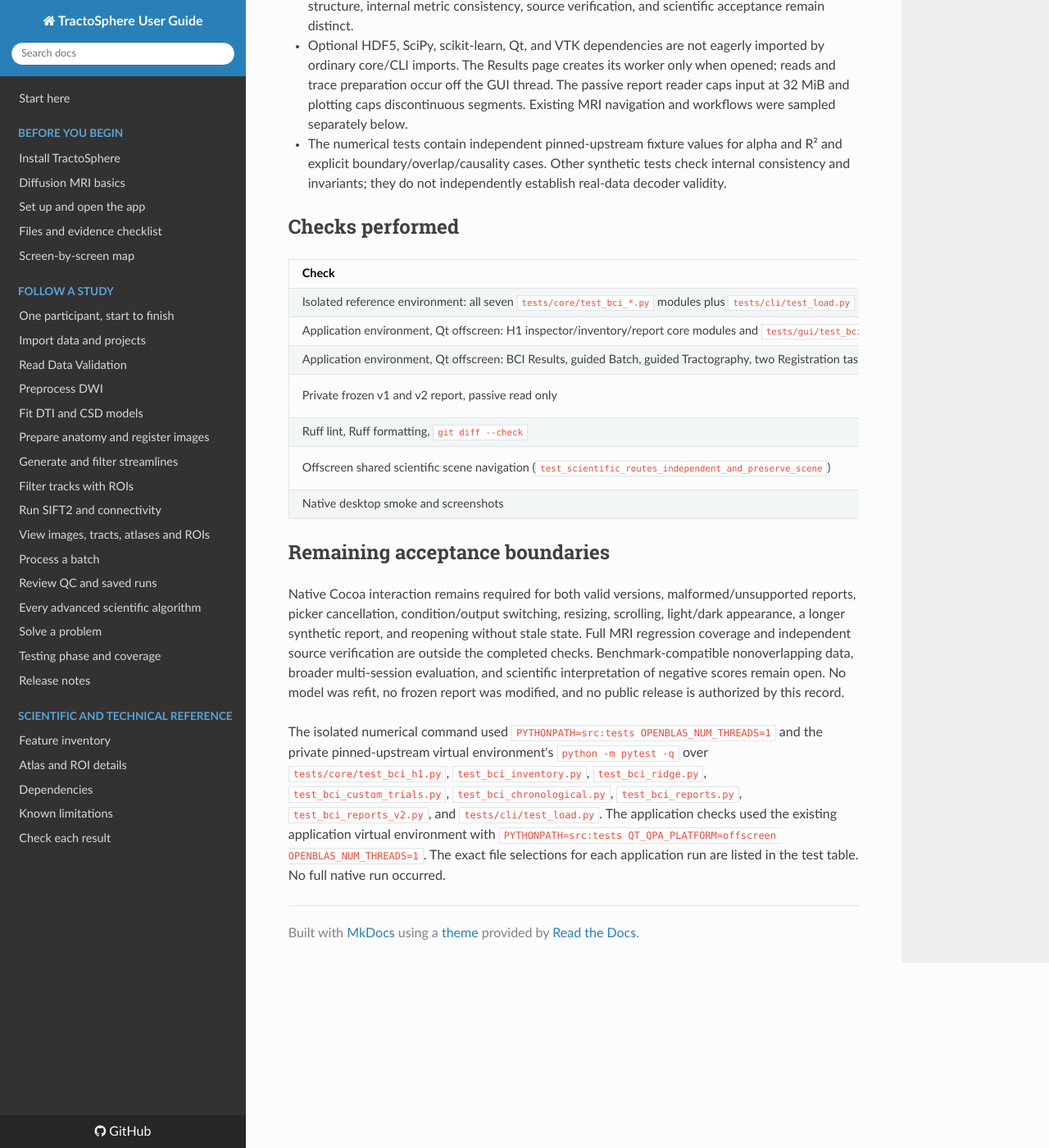
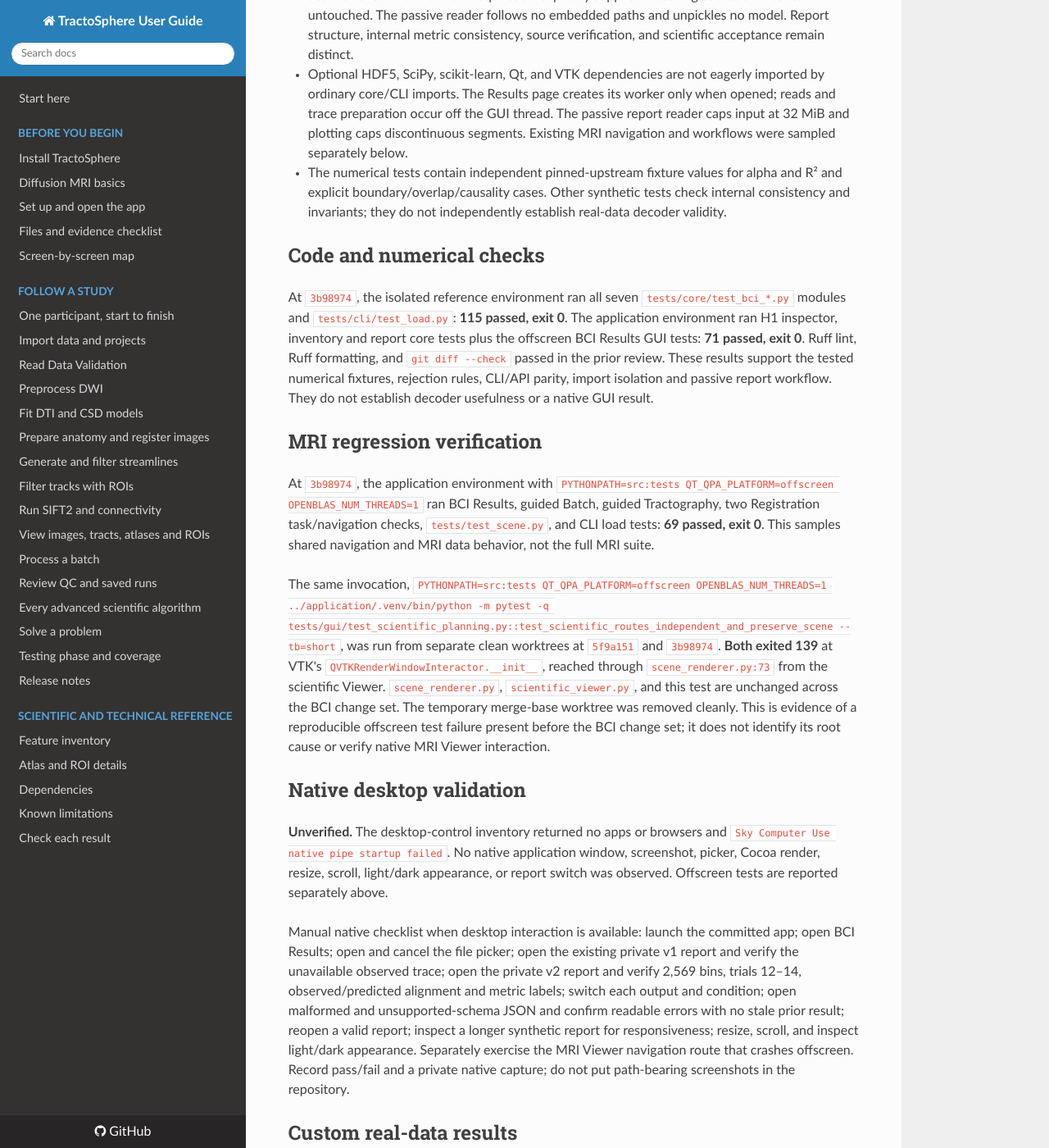
Before and after one commit to kkartikeya-kulkarni/TractoSphere, an MkDocs documentation site: the page built from docs/BCI_ALPHA_ACCEPTANCE_REVIEW.md, in a window 1280 px wide and 1400 px high, scrolled down 1236 px. Shown: the whole window at 82% size. Built offline with MkDocs 1.6.1, drawn with Linux system fonts in a browser that asks for light colours; nearby versions of some CDN libraries; some of the changed text lies outside the part shown.

Commit message:
Classify paired offscreen VTK failure and BCI alpha evidence

```diff
--- a/docs/BCI_ALPHA_ACCEPTANCE_REVIEW.md
+++ b/docs/BCI_ALPHA_ACCEPTANCE_REVIEW.md
@@ -12,6 +12,7 @@
 | P1, confirmed declaration-integrity defect | `src/dmri_studio/core/bci_inventory.py:205`, `src/dmri_studio/core/bci_ridge.py:474`, and `src/dmri_studio/core/bci_chronological.py:203` parsed versioned JSON declarations with the default last-duplicate-key-wins behavior. A file containing two `roles`, `selections`, or `schema` keys could silently select a different declaration from the one a reviewer read. | Shared strict parser rejects duplicate keys at every nesting level and nonfinite JSON constants before source inspection or fitting. Each entry path has a focused regression. |
 | P2, confirmed malformed-report handling defect | `src/dmri_studio/core/bci_reports.py:52` and `:208` previously let extreme finite v2 values raise `OverflowError` (for example during `math.fsum`), rather than the documented report-validation error. | Reject unsupported numeric range with `ValueError`; regression exercises a v2 report and an oversized finite integer. No metric or tolerance was changed. |
 | Open scientific limitation, not a code defect | The available public calibration/minival assets have demonstrated observation overlap. The pinned file-level reference therefore rejects that pairing. The frozen within-recording experiment is custom, uses one recording and three evaluation trials, and has negative pooled R² values. | Do not relabel as prospective benchmark validation or tune the frozen experiment. Find documented nonoverlapping assets for an unchanged benchmark comparison. |
+| Pre-existing offscreen test failure; cause unresolved | The exact shared-scene test exits 139 in `QVTKRenderWindowInteractor.__init__` at both merge base `5f9a151` and reviewed HEAD `3b98974`, using the same application Python and offscreen invocation. Renderer, Viewer, and test files are unchanged across the BCI change set. | This comparison does not support attributing the crash to BCI code. It also does not establish the underlying platform or VTK cause; native Viewer behavior remains to be checked separately. |
 | Open verification question | Native Cocoa file picker, appearance, plot readability, report switching, and long-report responsiveness could not be directly observed: the computer-control native pipe failed to start in this session. | Native desktop smoke remains blocked; offscreen Qt tests do not satisfy it. |
 
 No additional numerical, role-separation, source-writing, or MRI regression defect was confirmed by the reviewed code and executed checks. The v2 reader recomputes embedded pooled/per-trial metrics but cannot independently verify the NWB on passive open. The v1 reader cannot recompute metrics because it lacks observed targets. These distinctions remain explicit in the GUI and CLI.
@@ -24,20 +25,26 @@
 - Optional HDF5, SciPy, scikit-learn, Qt, and VTK dependencies are not eagerly imported by ordinary core/CLI imports. The Results page creates its worker only when opened; reads and trace preparation occur off the GUI thread. The passive report reader caps input at 32 MiB and plotting caps discontinuous segments. Existing MRI navigation and workflows were sampled separately below.
 - The numerical tests contain independent pinned-upstream fixture values for alpha and R² and explicit boundary/overlap/causality cases. Other synthetic tests check internal consistency and invariants; they do not independently establish real-data decoder validity.
 
-## Checks performed
+## Code and numerical checks
 
-| Check | Result |
-| --- | --- |
-| Isolated reference environment: all seven `tests/core/test_bci_*.py` modules plus `tests/cli/test_load.py` | **115 passed**, exit 0. |
-| Application environment, Qt offscreen: H1 inspector/inventory/report core modules and `tests/gui/test_bci_results_gui.py` | **71 passed**, exit 0. |
-| Application environment, Qt offscreen: BCI Results, guided Batch, guided Tractography, two Registration task/navigation checks, `tests/test_scene.py`, and CLI load tests | **69 passed**, exit 0. These sample shared navigation and MRI data behavior; they are not the entire MRI suite. |
-| Private frozen v1 and v2 report, passive read only | Both opened; 2,569 included bins; v2 pooled/per-trial recomputation agreed. V1/v2 report SHA-256 remained `c947e4c8ca365542d091c2735955b1daeca9abf4e33790a9bec81c5f13aaf307` / `2b447bde68f21e49f57cff17ba675439b04f84d62bd9f768c8f796297b7416d2`. Reads took 23.5 / 58.9 ms in this environment. No source recording was opened during passive reading. |
-| Ruff lint, Ruff formatting, `git diff --check` | Passed for changed code/tests. |
-| Offscreen shared scientific scene navigation (`test_scientific_routes_independent_and_preserve_scene`) | **Blocked**: process exited 139 in VTK `QVTKRenderWindowInteractor.__init__` while constructing the MRI Viewer. The 69 BCI/MRI checks above were rerun separately and passed. This offscreen VTK crash alone is not evidence of an application defect. |
-| Native desktop smoke and screenshots | **Blocked**: computer-control startup returned `Sky Computer Use native pipe startup failed`; no native screen, picker, captures, appearance, or window interaction was verified. |
+At `3b98974`, the isolated reference environment ran all seven `tests/core/test_bci_*.py` modules and `tests/cli/test_load.py`: **115 passed, exit 0**. The application environment ran H1 inspector, inventory and report core tests plus the offscreen BCI Results GUI tests: **71 passed, exit 0**. Ruff lint, Ruff formatting, and `git diff --check` passed in the prior review. These results support the tested numerical fixtures, rejection rules, CLI/API parity, import isolation and passive report workflow. They do not establish decoder usefulness or a native GUI result.
 
-## Remaining acceptance boundaries
+## MRI regression verification
 
-Native Cocoa interaction remains required for both valid versions, malformed/unsupported reports, picker cancellation, condition/output switching, resizing, scrolling, light/dark appearance, a longer synthetic report, and reopening without stale state. Full MRI regression coverage and independent source verification are outside the completed checks. Benchmark-compatible nonoverlapping data, broader multi-session evaluation, and scientific interpretation of negative scores remain open. No model was refit, no frozen report was modified, and no public release is authorized by this record.
+At `3b98974`, the application environment with `PYTHONPATH=src:tests QT_QPA_PLATFORM=offscreen OPENBLAS_NUM_THREADS=1` ran BCI Results, guided Batch, guided Tractography, two Registration task/navigation checks, `tests/test_scene.py`, and CLI load tests: **69 passed, exit 0**. This samples shared navigation and MRI data behavior, not the full MRI suite.
 
-The isolated numerical command used `PYTHONPATH=src:tests OPENBLAS_NUM_THREADS=1` and the private pinned-upstream virtual environment's `python -m pytest -q` over `tests/core/test_bci_h1.py`, `test_bci_inventory.py`, `test_bci_ridge.py`, `test_bci_custom_trials.py`, `test_bci_chronological.py`, `test_bci_reports.py`, `test_bci_reports_v2.py`, and `tests/cli/test_load.py`. The application checks used the existing application virtual environment with `PYTHONPATH=src:tests QT_QPA_PLATFORM=offscreen OPENBLAS_NUM_THREADS=1`. The exact file selections for each application run are listed in the test table. No full native run occurred.
+The same invocation, `PYTHONPATH=src:tests QT_QPA_PLATFORM=offscreen OPENBLAS_NUM_THREADS=1 ../application/.venv/bin/python -m pytest -q tests/gui/test_scientific_planning.py::test_scientific_routes_independent_and_preserve_scene --tb=short`, was run from separate clean worktrees at `5f9a151` and `3b98974`. **Both exited 139** at VTK's `QVTKRenderWindowInteractor.__init__`, reached through `scene_renderer.py:73` from the scientific Viewer. `scene_renderer.py`, `scientific_viewer.py`, and this test are unchanged across the BCI change set. The temporary merge-base worktree was removed cleanly. This is evidence of a reproducible offscreen test failure present before the BCI change set; it does not identify its root cause or verify native MRI Viewer interaction.
+
+## Native desktop validation
+
+**Unverified.** The desktop-control inventory returned no apps or browsers and `Sky Computer Use native pipe startup failed`. No native application window, screenshot, picker, Cocoa render, resize, scroll, light/dark appearance, or report switch was observed. Offscreen tests are reported separately above.
+
+Manual native checklist when desktop interaction is available: launch the committed app; open BCI Results; open and cancel the file picker; open the existing private v1 report and verify the unavailable observed trace; open the private v2 report and verify 2,569 bins, trials 12–14, observed/predicted alignment and metric labels; switch each output and condition; open malformed and unsupported-schema JSON and confirm readable errors with no stale prior result; reopen a valid report; inspect a longer synthetic report for responsiveness; resize, scroll, and inspect light/dark appearance. Separately exercise the MRI Viewer navigation route that crashes offscreen. Record pass/fail and a private native capture; do not put path-bearing screenshots in the repository.
+
+## Custom real-data results
+
+The frozen custom chronological experiment was **not rerun or refit** in this review. Passive reads of its private v1 and v2 reports at `3b98974` returned the same 2,569 included bins in trials 12–14. Pooled uniform-average R² remained `-0.0037466859`, `-0.3509830147`, and `-0.4590303860` for constant, fixed ridge, and normalization-recalibrated ridge respectively; variance-weighted R² remained `-0.0010693565`, `-0.2001448775`, and `-0.3543866103`. V2 embedded metrics agreed. The two report SHA-256 values remained `c947e4c8ca365542d091c2735955b1daeca9abf4e33790a9bec81c5f13aaf307` and `2b447bde68f21e49f57cff17ba675439b04f84d62bd9f768c8f796297b7416d2`. Passive reopening did **not** independently verify the source NWB and did not assign scientific acceptance. The result is one custom within-recording comparison, not a general adaptation effect.
+
+## Unavailable official benchmark reproduction and remaining boundaries
+
+The available matching calibration/minival assets share observations, so the unchanged file-level reference route rejects that pairing. An official benchmark-compatible reproduction remains unavailable from those assets. Valid documented nonoverlapping roles, broader multi-session evaluation, native GUI checks, the offscreen Viewer failure's cause, and full MRI regression coverage remain open. No frozen report was modified, no model was refit, and this record does not authorize release.
```
